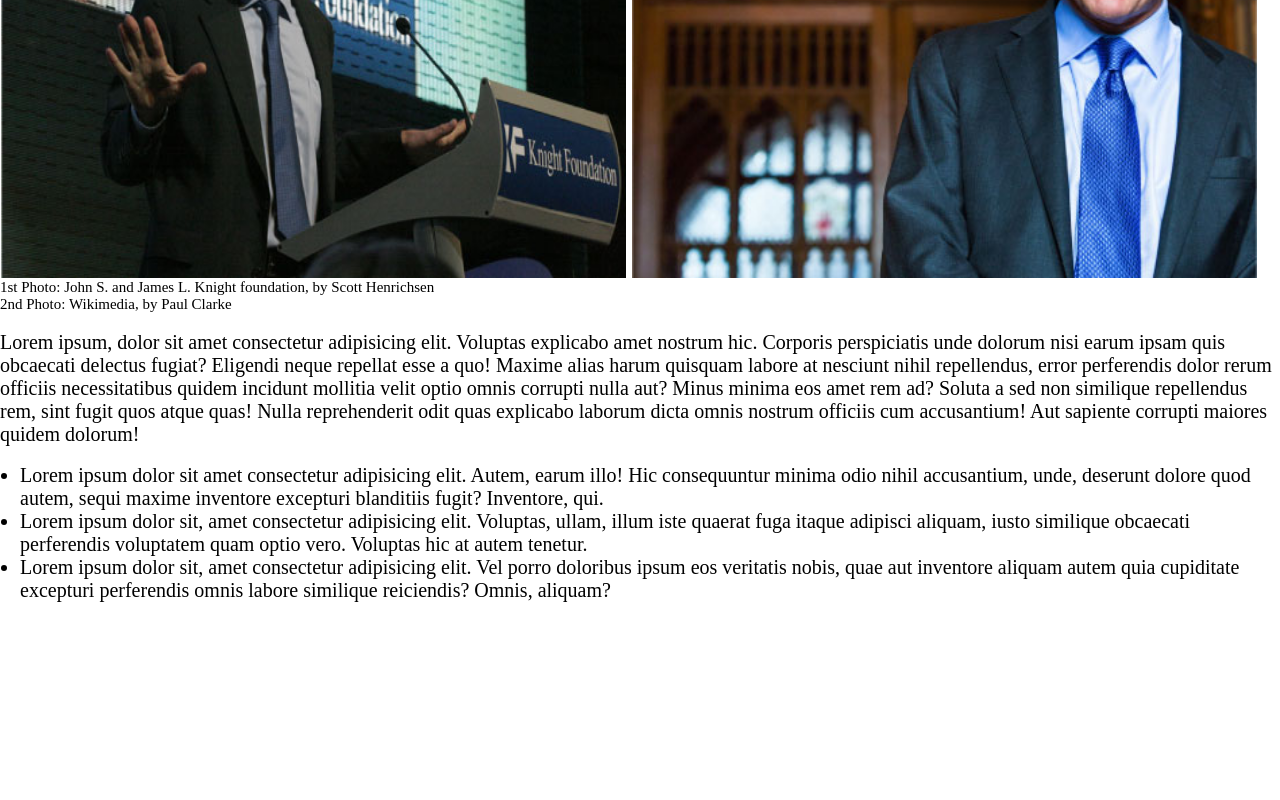
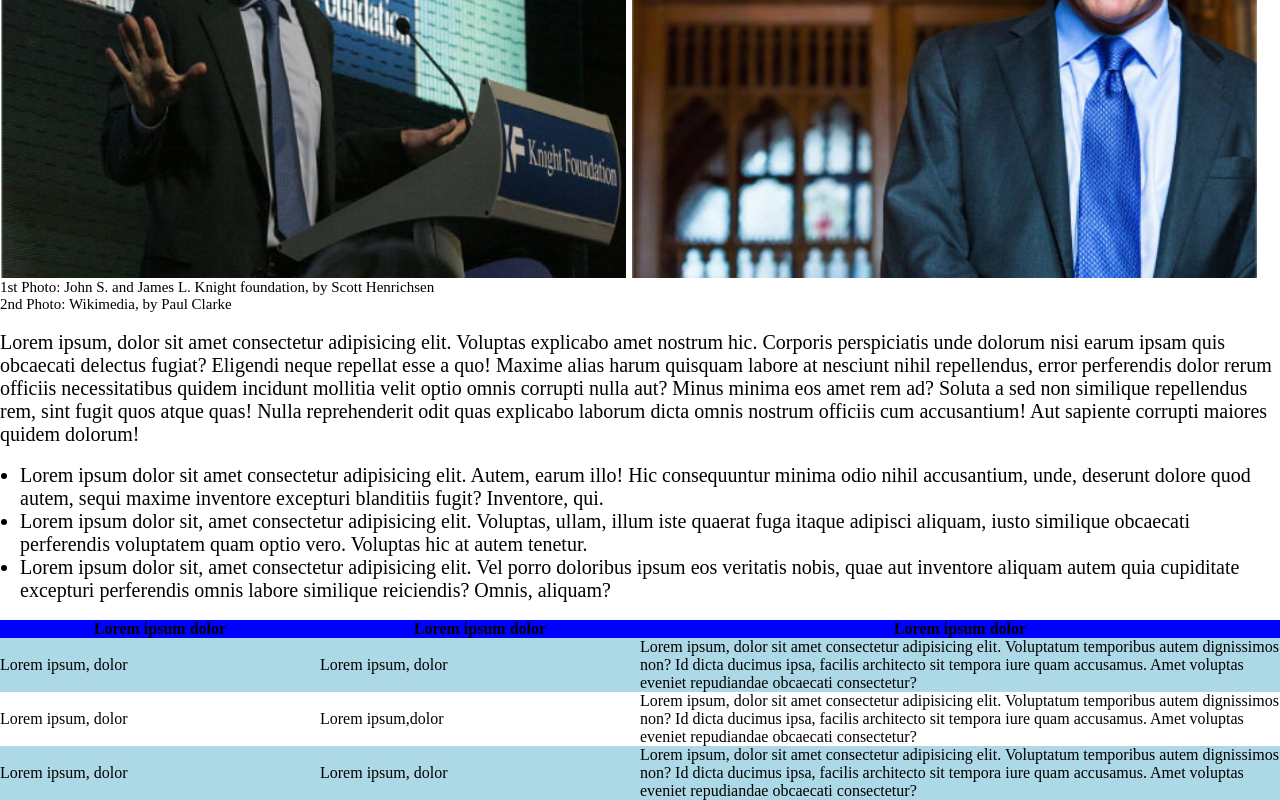
Before and after one commit to Carlomadella/html-css-booleaner, a plain HTML site: page index.html in a window 1280 px wide. Shown: the part 605-1405 px from the top of the page. Before the commit the page ends 1207 px from the top, so only its background shows below. Drawn offline with Linux system fonts and the light colour scheme.

Commit message:
[UPD] creata tabella

```diff
--- a/CSS/style.css
+++ b/CSS/style.css
@@ -54,3 +54,27 @@ ul{
     font-size: 20px;
     padding-left: 20px;
 }
+
+table{
+    border-collapse:collapse;
+}
+
+thead{
+    background-color: blue;
+}
+
+.prima_cella{
+    width: 25%;
+}
+
+.seconda_cella{
+    width: 25%;
+}
+
+.terza_cella{
+    width: 50%;
+}
+
+.riga_azzurra{
+    background-color: lightblue;
+}
--- a/index.html
+++ b/index.html
@@ -9,9 +9,7 @@
 <body>
 
     <header>
-
         <img src="./img/logo.svg" alt="" class="header_logo">
-
     </header>
 
     <br>
@@ -47,11 +45,46 @@
 
     <br>
 
-        <ul>
-            <li>Lorem ipsum dolor sit amet consectetur adipisicing elit. Autem, earum illo! Hic consequuntur minima odio nihil accusantium, unde, deserunt dolore quod autem, sequi maxime inventore excepturi blanditiis fugit? Inventore, qui.</li>
-            <li>Lorem ipsum dolor sit, amet consectetur adipisicing elit. Voluptas, ullam, illum iste quaerat fuga itaque adipisci aliquam, iusto similique obcaecati perferendis voluptatem quam optio vero. Voluptas hic at autem tenetur.</li>
-            <li>Lorem ipsum dolor sit, amet consectetur adipisicing elit. Vel porro doloribus ipsum eos veritatis nobis, quae aut inventore aliquam autem quia cupiditate excepturi perferendis omnis labore similique reiciendis? Omnis, aliquam?</li>
-        </ul>
+    <ul>
+        <li>Lorem ipsum dolor sit amet consectetur adipisicing elit. Autem, earum illo! Hic consequuntur minima odio nihil accusantium, unde, deserunt dolore quod autem, sequi maxime inventore excepturi blanditiis fugit? Inventore, qui.</li>
+        <li>Lorem ipsum dolor sit, amet consectetur adipisicing elit. Voluptas, ullam, illum iste quaerat fuga itaque adipisci aliquam, iusto similique obcaecati perferendis voluptatem quam optio vero. Voluptas hic at autem tenetur.</li>
+        <li>Lorem ipsum dolor sit, amet consectetur adipisicing elit. Vel porro doloribus ipsum eos veritatis nobis, quae aut inventore aliquam autem quia cupiditate excepturi perferendis omnis labore similique reiciendis? Omnis, aliquam?</li>
+    </ul>
 
+    <br>
+
+    <div>
+
+    <table class="tabella">
+
+        <thead>
+            <tr>
+                <th class="prima_cella">Lorem ipsum dolor</th>
+                <th class="seconda_cella">Lorem ipsum dolor</th>
+                <th class="terza_cella">Lorem ipsum dolor</th>
+            </tr>
+        </thead>
+
+        <tbody>
+            <tr class="riga_azzurra">
+                <td>Lorem ipsum, dolor </td>
+                <td>Lorem ipsum, dolor</td>
+                <td>Lorem ipsum, dolor sit amet consectetur adipisicing elit. Voluptatum temporibus autem dignissimos non? Id dicta ducimus ipsa, facilis architecto sit tempora iure quam accusamus. Amet voluptas eveniet repudiandae obcaecati consectetur?</td>
+            </tr>
+            <tr class="riga_bianca">
+                <td>Lorem ipsum, dolor</td>
+                <td>Lorem ipsum,dolor</td>
+                <td>Lorem ipsum, dolor sit amet consectetur adipisicing elit. Voluptatum temporibus autem dignissimos non? Id dicta ducimus ipsa, facilis architecto sit tempora iure quam accusamus. Amet voluptas eveniet repudiandae obcaecati consectetur?</td>
+            </tr>
+            <tr class="riga_azzurra">
+                <td>Lorem ipsum, dolor </td>
+                <td>Lorem ipsum, dolor </td>
+                <td>Lorem ipsum, dolor sit amet consectetur adipisicing elit. Voluptatum temporibus autem dignissimos non? Id dicta ducimus ipsa, facilis architecto sit tempora iure quam accusamus. Amet voluptas eveniet repudiandae obcaecati consectetur?</td>
+            </tr>
+        </tbody>
+
+    </table>
+
+    </div>
 </body>
 </html>
```
